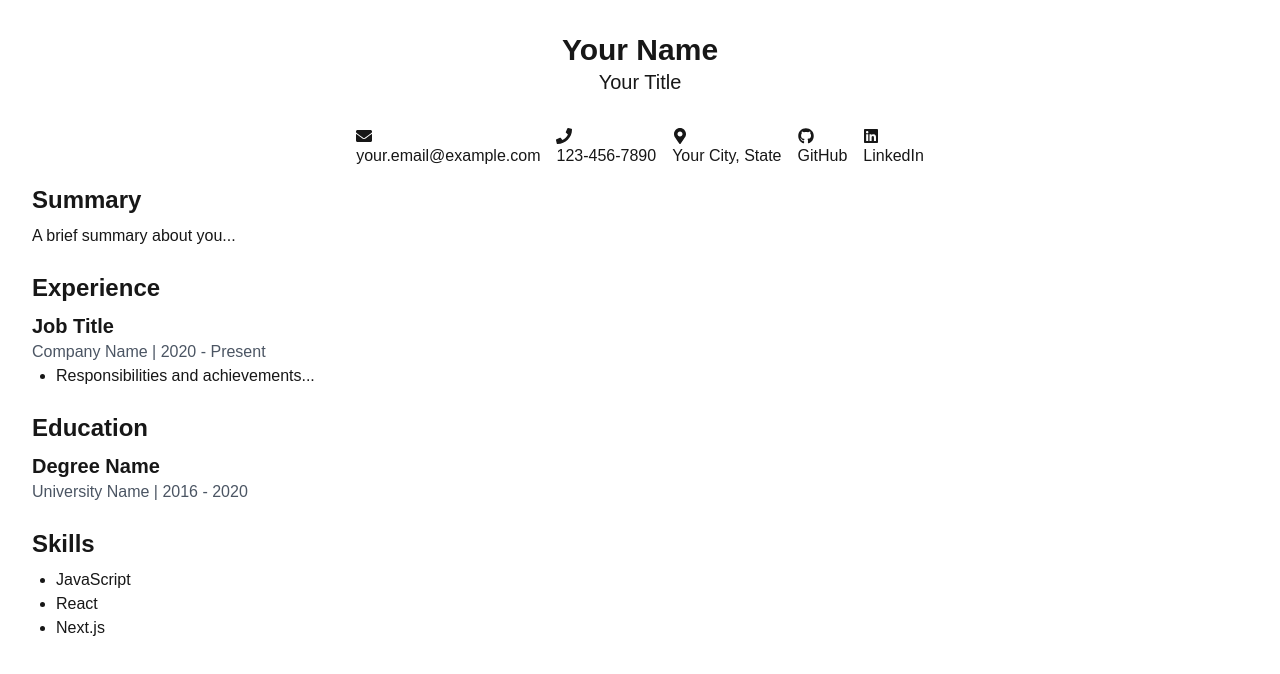
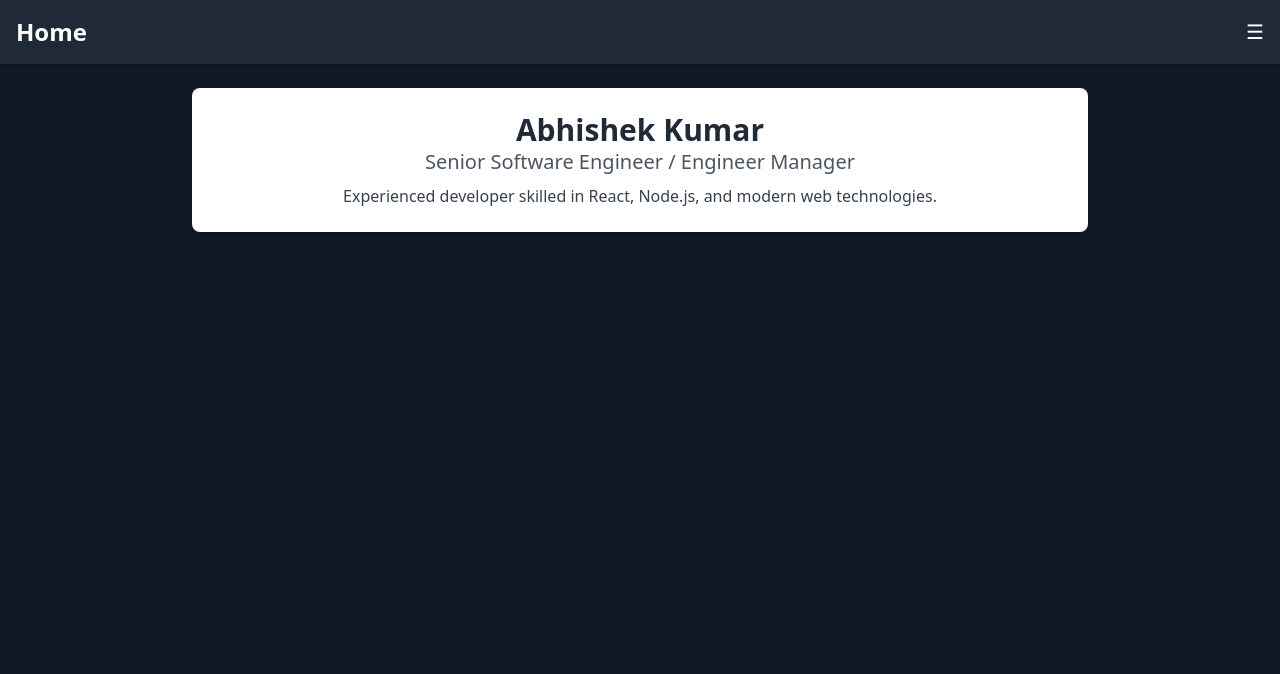
Before and after one commit to abhishekk09/abhishek-kumar, a Next.js app: page / in a window 1280 px wide. Shown: the top 674 px of the page. Built offline with nearby package versions, Linux system fonts and the light colour scheme.

Commit message:
change in ui

```diff
--- a/app/page.tsx
+++ b/app/page.tsx
@@ -1,227 +1,152 @@
-import {
-  FaEnvelope,
-  FaPhone,
-  FaMapMarkerAlt,
-  FaGithub,
-  FaLinkedin,
-} from 'react-icons/fa'; // Import icons
+'use client';
+import React, { useState } from 'react';
+import { motion } from 'framer-motion';
+import { FaLinkedin, FaGithub, FaEnvelope } from 'react-icons/fa';
 
-export default function Home() {
+// import {
+//   FaEnvelope,
+//   FaPhone,
+//   FaMapMarkerAlt,
+//   FaGithub,
+//   FaLinkedin,
+// } from 'react-icons/fa';
+
 const resumeData = {
-    // Your resume data
-    name: 'Your Name',
-    title: 'Your Title',
-    email: 'your.email@example.com',
-    phone: '123-456-7890',
-    location: 'Your City, State',
-    github: 'yourusername',
-    linkedin: 'yourprofile',
-    summary: 'A brief summary about you...',
+  name: 'Abhishek Kumar',
+  title: 'Senior Software Engineer / Engineer Manager',
+  summary:
+    'Experienced developer skilled in React, Node.js, and modern web technologies.',
+  contact: {
+    email: 'abhishek0909kumar@gmail.com',
+    phone: '+91-9888630787',
+    location: 'Bangalore , India',
+    linkedin: 'https://linkedin.com/in/abhishek09',
+    github: 'https://github.com/abhishekk09',
+  },
   experience: [
     {
-        title: 'Job Title',
-        company: 'Company Name',
-        dates: '2020 - Present',
-        description: 'Responsibilities and achievements...',
+      company: 'Tech Corp',
+      role: 'Senior Developer',
+      duration: '2020 - Present',
+      description: 'Developing and maintaining web applications.',
     },
-      // ... more experiences
+    {
+      company: 'Web Solutions',
+      role: 'Frontend Developer',
+      duration: '2017 - 2020',
+      description: 'Worked on UI/UX and front-end development.',
+    },
   ],
   education: [
     {
-        degree: 'Degree Name',
-        university: 'University Name',
-        dates: '2016 - 2020',
+      institution: 'XYZ University',
+      degree: 'B.Sc. Computer Science',
+      year: '2013 - 2017',
     },
-      // ... more education
   ],
-    skills: ['JavaScript', 'React', 'Next.js' /* ... */],
+  skills: ['React', 'Node.js', 'JavaScript', 'CSS', 'HTML'],
+  projects: [
+    {
+      name: 'Portfolio Website',
+      description: 'A personal portfolio built using React.',
+      link: 'https://portfolio.example.com',
+    },
+    {
+      name: 'E-commerce Platform',
+      description:
+        'Developed an e-commerce platform with full-stack capabilities.',
+      link: 'https://ecommerce.example.com',
+    },
+  ],
 };
 
+const Home = () => {
+  const [isDrawerOpen, setDrawerOpen] = useState(false);
+  const [activeTab, setActiveTab] = useState('home');
+
   return (
-    <div className="container mx-auto p-8">
-      {' '}
-      {/* Tailwind classes for centering and padding */}
-      <div className="text-center mb-8">
-        <h1 className="text-3xl font-bold">{resumeData.name}</h1>
-        <h2 className="text-xl">{resumeData.title}</h2>
-      </div>
-      <div className="flex justify-center space-x-4 mb-4">
-        {' '}
-        {/* Contact Info */}
-        <a href={`mailto:${resumeData.email}`}>
-          <FaEnvelope /> {resumeData.email}
-        </a>
-        <a href={`tel:${resumeData.phone}`}>
-          <FaPhone /> {resumeData.phone}
-        </a>
-        <span>
-          <FaMapMarkerAlt /> {resumeData.location}
-        </span>
-        <a
-          href={`https://github.com/${resumeData.github}`}
-          target="_blank"
-          rel="noopener noreferrer"
+    <div className="relative font-sans bg-gray-900 min-h-screen">
+      <header className="bg-gray-800 text-white p-4 flex justify-between items-center shadow-md">
+        <h1 className="text-2xl font-bold capitalize">{activeTab}</h1>
+        <button
+          onClick={() => setDrawerOpen(!isDrawerOpen)}
+          className="text-white text-xl"
         >
-          <FaGithub /> GitHub
-        </a>
-        <a
-          href={`https://www.linkedin.com/in/${resumeData.linkedin}`}
-          target="_blank"
-          rel="noopener noreferrer"
+          ☰
+        </button>
+      </header>
+
+      {isDrawerOpen && (
+        <motion.div
+          initial={{ x: 100 }}
+          animate={{ x: 0 }}
+          exit={{ x: 100 }}
+          className="fixed top-0 right-0 w-64 h-full bg-gray-900 text-white p-6 shadow-lg"
         >
-          <FaLinkedin /> LinkedIn
-        </a>
-      </div>
-      {/* Summary */}
-      <div className="mb-6">
-        <h2 className="text-2xl font-bold mb-2">Summary</h2>
-        <p>{resumeData.summary}</p>
-      </div>
-      {/* Experience */}
-      <div className="mb-6">
-        <h2 className="text-2xl font-bold mb-2">Experience</h2>
-        {resumeData.experience.map((exp, index) => (
-          <div key={index} className="mb-4">
-            <h3 className="text-xl font-semibold">{exp.title}</h3>
-            <p className="text-gray-600">
-              {exp.company} | {exp.dates}
-            </p>
-            <ul className="list-disc ml-6">
-              {exp.description.split('\n').map(
-                (
-                  point,
-                  i, // Handle multi-line descriptions
-                ) => (
-                  <li key={i}>{point}</li>
+          <button onClick={() => setDrawerOpen(false)} className="mb-4 text-lg">
+            Close ✕
+          </button>
+          <ul className="space-y-4">
+            {['home', 'experience', 'education', 'skills', 'projects'].map(
+              (tab) => (
+                <li
+                  key={tab}
+                  className={`cursor-pointer text-lg ${
+                    activeTab === tab ? 'text-blue-400' : 'text-white'
+                  }`}
+                  onClick={() => {
+                    setActiveTab(tab);
+                    setDrawerOpen(false);
+                  }}
+                >
+                  {tab.charAt(0).toUpperCase() + tab.slice(1)}
+                </li>
               ),
             )}
           </ul>
+        </motion.div>
+      )}
+
+      <div className="max-w-4xl mx-auto p-6 bg-white rounded-lg shadow-md mt-6">
+        {activeTab === 'home' && (
+          <motion.div
+            initial={{ opacity: 0, x: 50 }}
+            animate={{ opacity: 1, x: 0 }}
+            transition={{ duration: 1 }}
+          >
+            <h1 className="text-3xl font-bold text-center text-gray-800">
+              {resumeData.name}
+            </h1>
+            <h2 className="text-xl text-center text-gray-600">
+              {resumeData.title}
+            </h2>
+            <p className="text-center mt-2 text-gray-700">
+              {resumeData.summary}
+            </p>
+          </motion.div>
+        )}
+
+        {activeTab === 'experience' && (
+          <motion.div
+            initial={{ opacity: 0 }}
+            animate={{ opacity: 1 }}
+            transition={{ delay: 0.5 }}
+          >
+            <h3 className="text-2xl font-semibold">Experience</h3>
+            {resumeData.experience.map((exp, index) => (
+              <div key={index} className="mt-4 border-b pb-2">
+                <h4 className="text-xl font-medium">{exp.company}</h4>
+                <p className="text-gray-600">
+                  {exp.role} ({exp.duration})
+                </p>
+                <p>{exp.description}</p>
               </div>
             ))}
-      </div>
-      {/* Education */}
-      <div className="mb-6">
-        <h2 className="text-2xl font-bold mb-2">Education</h2>
-        {resumeData.education.map((edu, index) => (
-          <div key={index} className="mb-4">
-            <h3 className="text-xl font-semibold">{edu.degree}</h3>
-            <p className="text-gray-600">
-              {edu.university} | {edu.dates}
-            </p>
-          </div>
-        ))}
-      </div>
-      {/* Skills */}
-      <div>
-        <h2 className="text-2xl font-bold mb-2">Skills</h2>
-        <ul className="list-disc ml-6">
-          {resumeData.skills.map((skill, index) => (
-            <li key={index}>{skill}</li>
-          ))}
-        </ul>
+          </motion.div>
+        )}
       </div>
     </div>
   );
-}
+};
 
-// import Image from 'next/image';
-
-// export default function Home() {
-//   return (
-//     <div className="grid grid-rows-[20px_1fr_20px] items-center justify-items-center min-h-screen p-8 pb-20 gap-16 sm:p-20 font-[family-name:var(--font-geist-sans)]">
-//       <main className="flex flex-col gap-8 row-start-2 items-center sm:items-start">
-//         <Image
-//           className="dark:invert"
-//           src="/next.svg"
-//           alt="Next.js logo"
-//           width={180}
-//           height={38}
-//           priority
-//         />
-//         <ol className="list-inside list-decimal text-sm text-center sm:text-left font-[family-name:var(--font-geist-mono)]">
-//           <li className="mb-2">
-//             Get started by editing{' '}
-//             <code className="bg-black/[.05] dark:bg-white/[.06] px-1 py-0.5 rounded font-semibold">
-//               app/page.tsx
-//             </code>
-//             .
-//           </li>
-//           <li>Save and see your changes instantly.</li>
-//         </ol>
-
-//         <div className="flex gap-4 items-center flex-col sm:flex-row">
-//           <a
-//             className="rounded-full border border-solid border-transparent transition-colors flex items-center justify-center bg-foreground text-background gap-2 hover:bg-[#383838] dark:hover:bg-[#ccc] text-sm sm:text-base h-10 sm:h-12 px-4 sm:px-5"
-//             href="https://vercel.com/new?utm_source=create-next-app&utm_medium=appdir-template-tw&utm_campaign=create-next-app"
-//             target="_blank"
-//             rel="noopener noreferrer"
-//           >
-//             <Image
-//               className="dark:invert"
-//               src="/vercel.svg"
-//               alt="Vercel logomark"
-//               width={20}
-//               height={20}
-//             />
-//             Deploy now
-//           </a>
-//           <a
-//             className="rounded-full border border-solid border-black/[.08] dark:border-white/[.145] transition-colors flex items-center justify-center hover:bg-[#f2f2f2] dark:hover:bg-[#1a1a1a] hover:border-transparent text-sm sm:text-base h-10 sm:h-12 px-4 sm:px-5 sm:min-w-44"
-//             href="https://nextjs.org/docs?utm_source=create-next-app&utm_medium=appdir-template-tw&utm_campaign=create-next-app"
-//             target="_blank"
-//             rel="noopener noreferrer"
-//           >
-//             Read our docs
-//           </a>
-//         </div>
-//       </main>
-//       <footer className="row-start-3 flex gap-6 flex-wrap items-center justify-center">
-//         <a
-//           className="flex items-center gap-2 hover:underline hover:underline-offset-4"
-//           href="https://nextjs.org/learn?utm_source=create-next-app&utm_medium=appdir-template-tw&utm_campaign=create-next-app"
-//           target="_blank"
-//           rel="noopener noreferrer"
-//         >
-//           <Image
-//             aria-hidden
-//             src="/file.svg"
-//             alt="File icon"
-//             width={16}
-//             height={16}
-//           />
-//           Learn
-//         </a>
-//         <a
-//           className="flex items-center gap-2 hover:underline hover:underline-offset-4"
-//           href="https://vercel.com/templates?framework=next.js&utm_source=create-next-app&utm_medium=appdir-template-tw&utm_campaign=create-next-app"
-//           target="_blank"
-//           rel="noopener noreferrer"
-//         >
-//           <Image
-//             aria-hidden
-//             src="/window.svg"
-//             alt="Window icon"
-//             width={16}
-//             height={16}
-//           />
-//           Examples
-//         </a>
-//         <a
-//           className="flex items-center gap-2 hover:underline hover:underline-offset-4"
-//           href="https://nextjs.org?utm_source=create-next-app&utm_medium=appdir-template-tw&utm_campaign=create-next-app"
-//           target="_blank"
-//           rel="noopener noreferrer"
-//         >
-//           <Image
-//             aria-hidden
-//             src="/globe.svg"
-//             alt="Globe icon"
-//             width={16}
-//             height={16}
-//           />
-//           Go to nextjs.org →
-//         </a>
-//       </footer>
-//     </div>
-//   );
-// }
+export default Home;
--- a/package.json
+++ b/package.json
@@ -9,6 +9,7 @@
     "lint": "next lint"
   },
   "dependencies": {
+    "motion": "^12.4.2",
     "next": "15.1.7",
     "react": "^19.0.0",
     "react-dom": "^19.0.0",
```
Also changed, not shown: 1 other file (tests, documents, lock files or other folders). Lines whose indentation alone changed are shown as unchanged.
